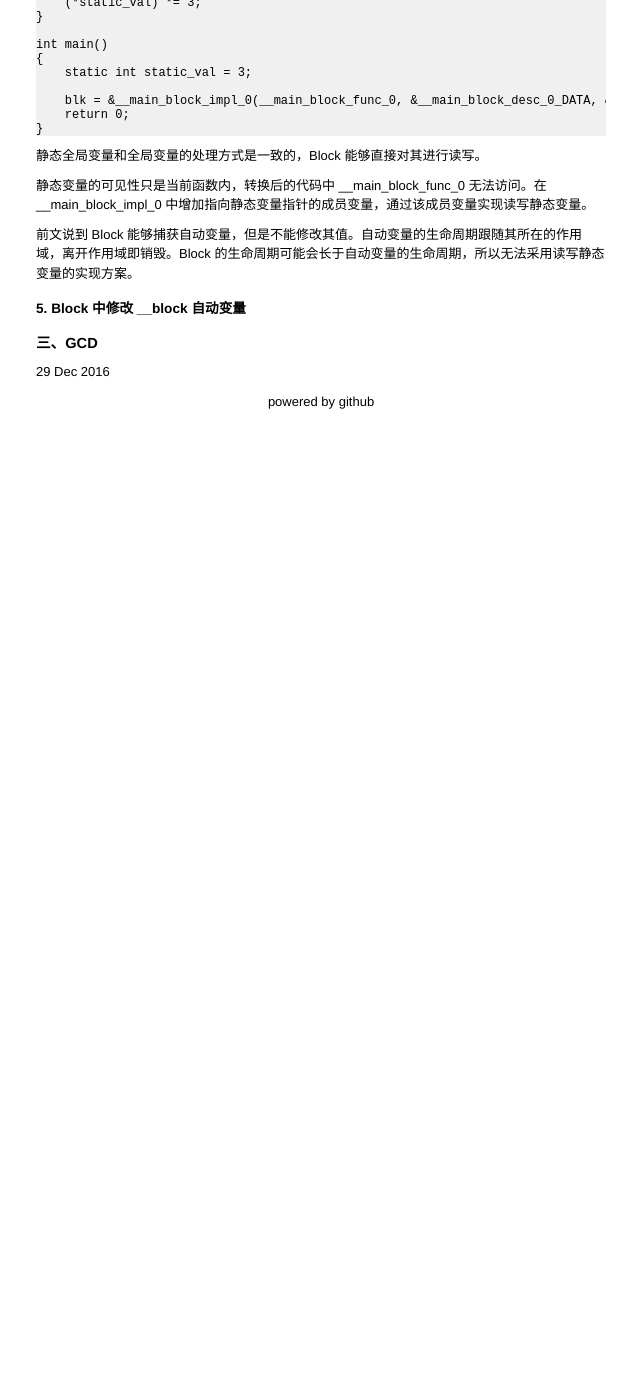
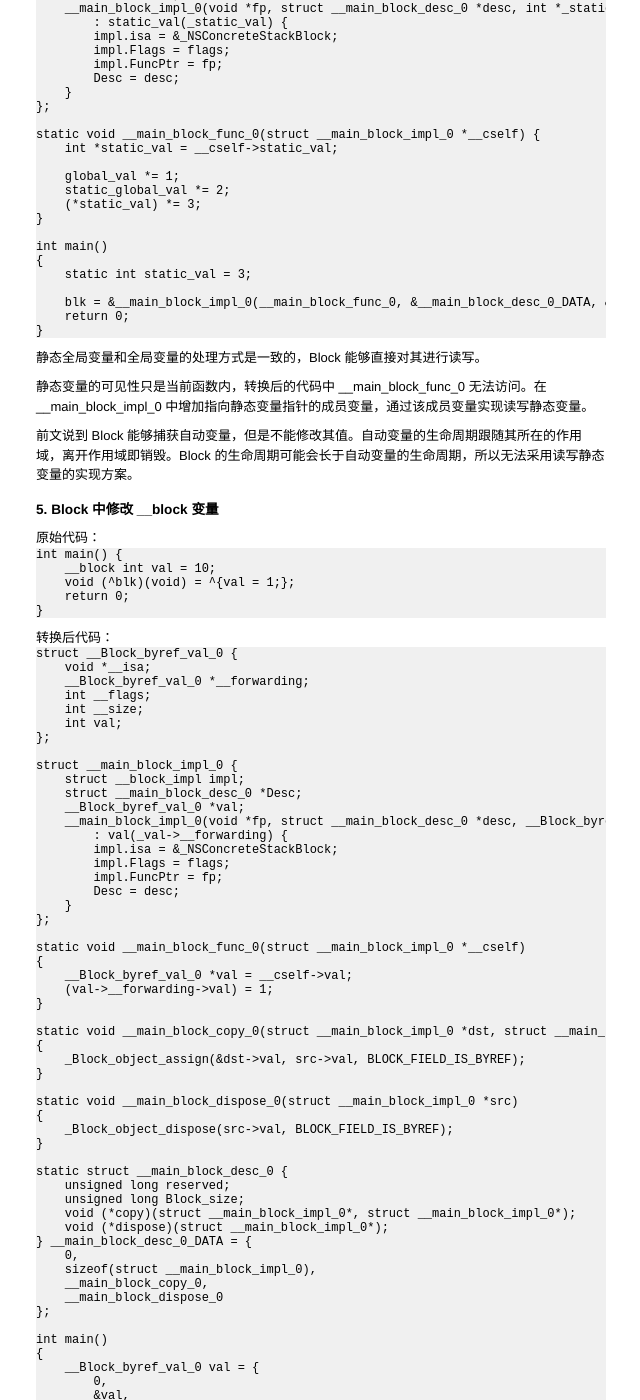
Before and after one commit to rob2468/rob2468.github.io, a Jekyll site: the page built from _posts/2016-12-29-Reading-Notes-Pro-Multithreading-and-Memory-Management-for-iOS-and-OSX-with-ARC-Grand_Central-Dispatch-and-Blocks.md, in a window 1280 px wide and 1400 px high, scrolled down 10383 px. Shown: the whole window, without its empty margins (319-959 px from the left). Built offline with Jekyll 4.4.1, drawn with Linux system fonts in a browser that asks for light colours; comment, search, counter and statistics services are not loaded; before the commit the page ends 10794 px from its top, so only the background shows below that; some of the changed text lies outside the part shown.

Commit message:
post "2016-12-29" Block __block variables and Block memory segment

```diff
--- a/_posts/2016-12-29-Reading-Notes-Pro-Multithreading-and-Memory-Management-for-iOS-and-OSX-with-ARC-Grand_Central-Dispatch-and-Blocks.md
+++ b/_posts/2016-12-29-Reading-Notes-Pro-Multithreading-and-Memory-Management-for-iOS-and-OSX-with-ARC-Grand_Central-Dispatch-and-Blocks.md
@@ -4,6 +4,16 @@
 ---
 
 # {{ page.title }}
+
+<h2>目录</h2>
+<a href="#section_1">一、内存管理</a><br />
+<a href="#section_2">二、Block</a><br />
+<a href="#section_2_1">1. Block 的基本实现</a><br />
+<a href="#section_2_2">2. isa 和 _NSConcreteStackBlock</a><br />
+<a href="#section_2_3">3. </a><br />
+<a href="#section_2_4">4. </a><br />
+<a href="#section_2_5">5. </a><br />
+<a href="#section_3">三、GCD</a>
 
 iOS Objective-C 开发中用到许多 block 语法。block 给开发带来了许多便利，但是相关的内存管理得加以小心，避免引入如循环引用这样的内存问题。在查阅相关资料的时候找到这本书，初读后颇有收获，现再读作本读书笔记以加深记忆与理解，并方便以后查阅。
 
@@ -15,7 +25,7 @@
 
 GCD：第六章、Grand Central Dispatch；第七章、GCD Basics；第八章、GCD Implementation。
 
-## 一、内存管理
+<h2 id="section_1">一、内存管理</h2>
 
 OC 使用引用计数来实现内存管理。引用计数是内存管理的基本原理，与是否采用 ARC 开发没有关系。开发者不必亲自记录每个对象的引用计数，遵循如下规则即可。
 
@@ -358,13 +368,13 @@
 
 iOS 提供了查看对象实例引用计数的函数，`uintptr_t _objc_rootRetainCount(id obj)`。该函数可在调试时使用，但是其返回的值也并不总是正确的，需慎用。在 ARC 下只要遵循各所有权描述符的规则即可实现内存管理，不需要关注引用计数的数值。
 
-## 二、Block
+<h2 id="section_2">二、Block</h2>
 
 Block 是语言级别的语法，是 C 语言的扩展。Block 可以解释为“包含了局部变量的匿名函数（anonymous functions together with automatic (local) variables）”。
 
 这部分不多说 Block 的使用方法，着重讨论 Block 的实现机制。
 
-### 1. Block 的基本实现
+<h3 id="section_2_1">1. Block 的基本实现</h3>
 
 可以使用指令 `clang -rewrite-objc file_name_of_the_source_code`，将 OC 源代码转换成对应的 C++ 实现，从而探究 Block 的实现原理。
 
@@ -422,7 +432,7 @@
 
 对比原始代码，转换后的代码增加了三个结构体和一个函数的定义。结构体：`__block_impl`、`__main_block_impl_0`、`__main_block_desc_0`；函数：`__main_block_func_0`。`__main_block_func_0`对应原始代码中的 Block 实现，函数命名的规则是取原始方法名（main）和该 Block 在原始方法中的次序（第0个），结构体的命名规则也是如此。
 
-### 2. isa 和 _NSConcreteStackBlock
+<h3 id="section_2_2">2. isa 和 _NSConcreteStackBlock</h3>
 
 上小节 __main_block_impl_0 的构造函数中有赋值语句 `impl.isa = &_NSConcreteStackBlock`，本小节简述 isa 和 _NSConcreteStackBlock 的含义。
 
@@ -463,7 +473,7 @@
 
 __main_block_impl_0 结构体基于 objc_object，表明 Block 本身即为 OC 对象。创建 Block 时执行语句 `impl.isa = &_NSConcreteStackBlock`。根据上文描述，_NSConcreteStackBlock 是 class_t 实例，保存了该 Block 对应的类的信息。
 
-### 3. Block 捕获自动变量
+<h3 id="section_2_3">3. Block 捕获自动变量</h3>
 
 Block 能够捕获自动变量。下面使用 `clang -rewrite-objc file_name_of_the_source_code` 指令转换代码，描述了在这种情况下 Block 实现方式的变化。（__block_impl、__main_block_desc_0、__main_block_desc_0_DATA的声明和定义与上文相同，不再描述）
 
@@ -513,7 +523,7 @@
 
 __main_block_impl_0 为 Block 对象的定义，在这种情况下，其中增加了两个成员变量（fmt 和 val）用来存储捕获的自动变量。Block 不会捕获未使用的自动变量（dmy）。
 
-### 4. Block 中修改静态变量、静态全局变量和全局变量
+<h3 id="section_2_4">4. Block 中修改静态变量、静态全局变量和全局变量</h3>
 
 Block 中能够修改静态变量、静态全局变量和全局变量的值，但是底层实现机制存在差异。下面给出转换前后的代码，并给出说明。
 
@@ -574,11 +584,105 @@
 
 前文说到 Block 能够捕获自动变量，但是不能修改其值。自动变量的生命周期跟随其所在的作用域，离开作用域即销毁。Block 的生命周期可能会长于自动变量的生命周期，所以无法采用读写静态变量的实现方案。
 
-### 5. Block 中修改 __block 自动变量
+<h3 id="section_2_5">5. Block 中修改 __block 变量</h3>
+
+原始代码：
+
+<div class="code"><pre><code>int main() {
+    __block int val = 10;
+    void (^blk)(void) = ^{val = 1;};
+    return 0;
+}
+</code></pre></div>
+
+转换后代码：
+
+<div class="code"><pre><code>struct __Block_byref_val_0 {
+    void *__isa;
+    __Block_byref_val_0 *__forwarding;
+    int __flags;
+    int __size;
+    int val;
+};
+
+struct __main_block_impl_0 {
+    struct __block_impl impl;
+    struct __main_block_desc_0 *Desc;
+    __Block_byref_val_0 *val;
+    __main_block_impl_0(void *fp, struct __main_block_desc_0 *desc, __Block_byref_val_0 *_val, int flags=0)
+        : val(_val->__forwarding) {
+        impl.isa = &_NSConcreteStackBlock;
+        impl.Flags = flags;
+        impl.FuncPtr = fp;
+        Desc = desc;
+    }
+};
+
+static void __main_block_func_0(struct __main_block_impl_0 *__cself)
+{
+    __Block_byref_val_0 *val = __cself->val;
+    (val->__forwarding->val) = 1;
+}
+
+static void __main_block_copy_0(struct __main_block_impl_0 *dst, struct __main_block_impl_0 *src)
+{
+    _Block_object_assign(&dst->val, src->val, BLOCK_FIELD_IS_BYREF);
+}
+
+static void __main_block_dispose_0(struct __main_block_impl_0 *src)
+{
+    _Block_object_dispose(src->val, BLOCK_FIELD_IS_BYREF);
+}
+
+static struct __main_block_desc_0 {
+    unsigned long reserved;
+    unsigned long Block_size;
+    void (*copy)(struct __main_block_impl_0*, struct __main_block_impl_0*);
+    void (*dispose)(struct __main_block_impl_0*);
+} __main_block_desc_0_DATA = {
+    0,
+    sizeof(struct __main_block_impl_0),
+    __main_block_copy_0,
+    __main_block_dispose_0
+};
+
+int main()
+{
+    __Block_byref_val_0 val = {
+        0,
+        &val,
+        0,
+        sizeof(__Block_byref_val_0),
+        10
+    };
+    blk = &__main_block_impl_0(__main_block_func_0, &__main_block_desc_0_DATA, &val, 0x22000000);
+    return 0;
+}
+</code></pre></div>
+
+转换后的代码中，原始 __block 变量转换成了 __Block_byref_val_0 结构体类型。__Block_byref_val_0 的成员变量 val 存储原始值。
+
+__Block_byref_val_0 实例和 __main_block_impl_0 实例是多对多的关系，即一个 __Block_byref_val_0 实例可以在多个 __main_block_impl_0 实例中使用，一个 __main_block_impl_0 实例也可以使用多个 __Block_byref_val_0 实例。
+
+<h3 id="section_2_6">6. Block 的存储类型</h3>
+
+上文可知 Block 本身也是 OC 对象，其在内存中的存储方式有三种：_NSConcreteStackBlock、_NSConcreteGlobalBlock、_NSConcreteMallocBlock，分别对应：栈、全局/静态存储区、堆。内存区域划分方式大致可用下图表示，下图同时描述了不同存储方式的 Block 对应的内存区域。
+
+<div align="center"><img src="http://7xilqo.com1.z0.glb.clouddn.com/2016-12-29-Memory-segments-for-Blocks.png" alt="" width="70%" /></div>
+
+<div align="center">图 Block 不同存储方式对应的内存区域</div>
+
+Block 字面定义在全局作用域生成 _NSConcreteGlobalBlock 类型 Block 对象。
+
+存储类型为 _NSConcreteStackBlock 的 Block 以及 __block 修饰的变量的生命周期与普通自动变量相同，离开作用域后即销毁。
+
+<h3 id="section_2_7">7. Block 的存储类型 -- 堆上的 Block</h3>
+
+堆上的 Block 即存储类型为 _NSConcreteMallocBlock 的 Block。_NSConcreteStackBlock 存储类型的 Block 可以从栈拷贝到堆上。
 
 
 
-## 三、GCD
+<h2 id="section_3">三、GCD</h2>
 
 
 {{ page.date | date_to_string }}
```
